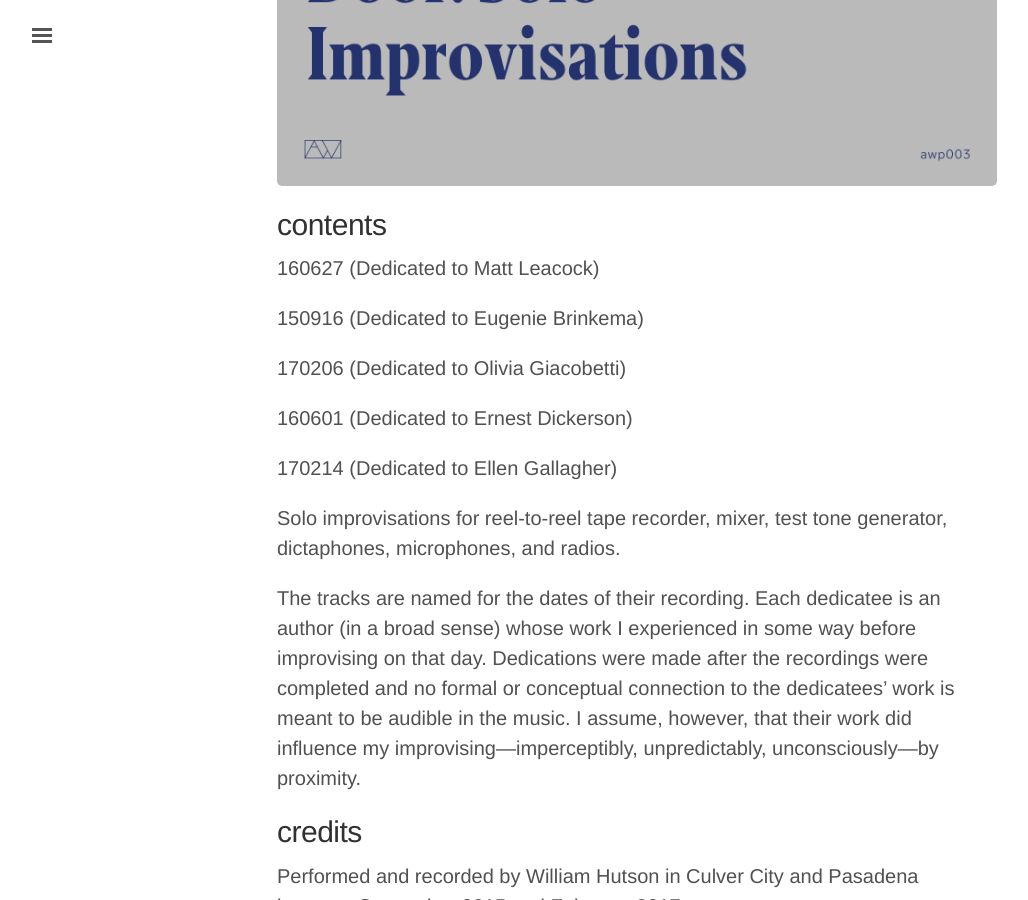
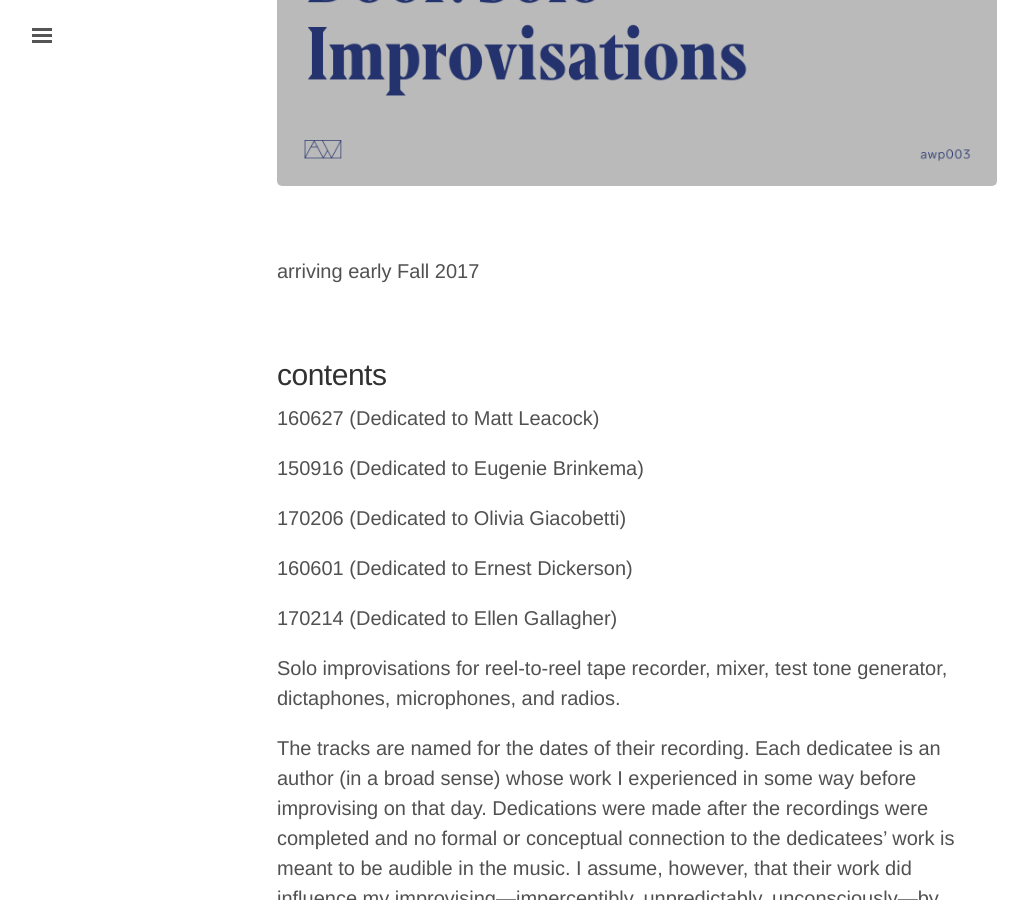
Before and after one commit to caseyanderson/awavepress.com, a Jekyll site: the page built from _posts/releases/2017-08-31-Six-or-Seven-Steps.md, in a window 1280 px wide and 900 px high, scrolled down 714 px. Shown: the whole window, without its empty margins (3-1031 px from the left). Built offline with Jekyll 4.4.1, drawn with Linux system fonts in a browser that asks for light colours.

```diff
--- a/_posts/releases/2017-08-31-Six-or-Seven-Steps.md
+++ b/_posts/releases/2017-08-31-Six-or-Seven-Steps.md
@@ -8,9 +8,11 @@
 
 ![]({{site.url}}/assets/hutson_front_cover.png)
 
+<br/>
 
-<!-- bandcamp -->
+arriving early Fall 2017
 
+<br/>
 
 ## contents
 
```
